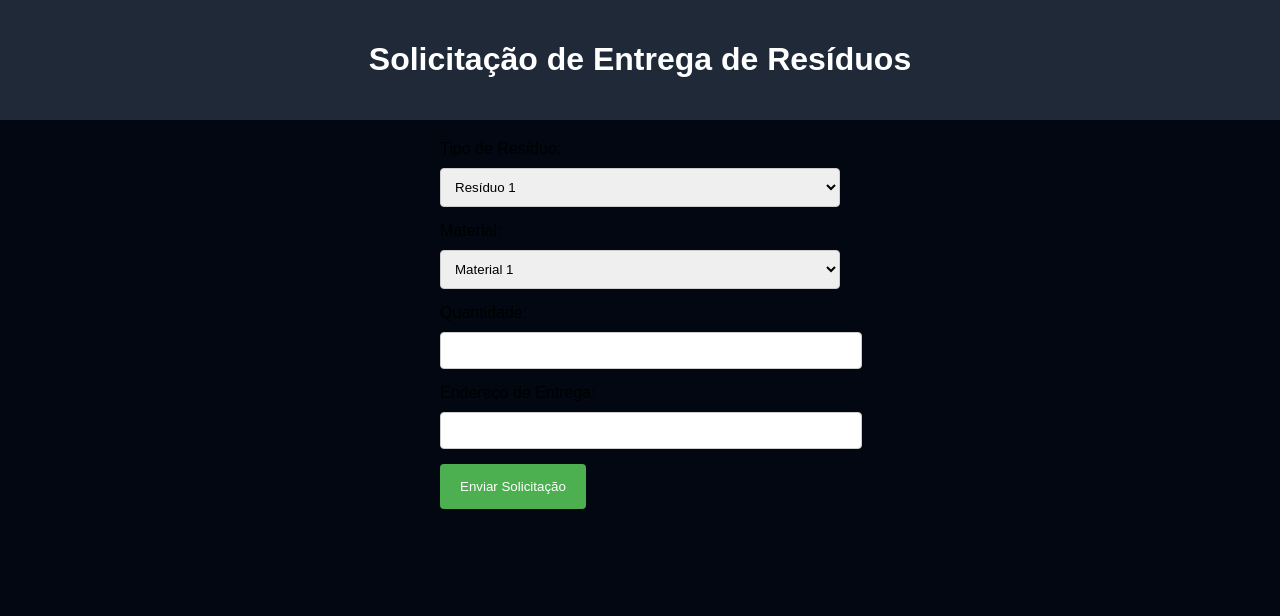
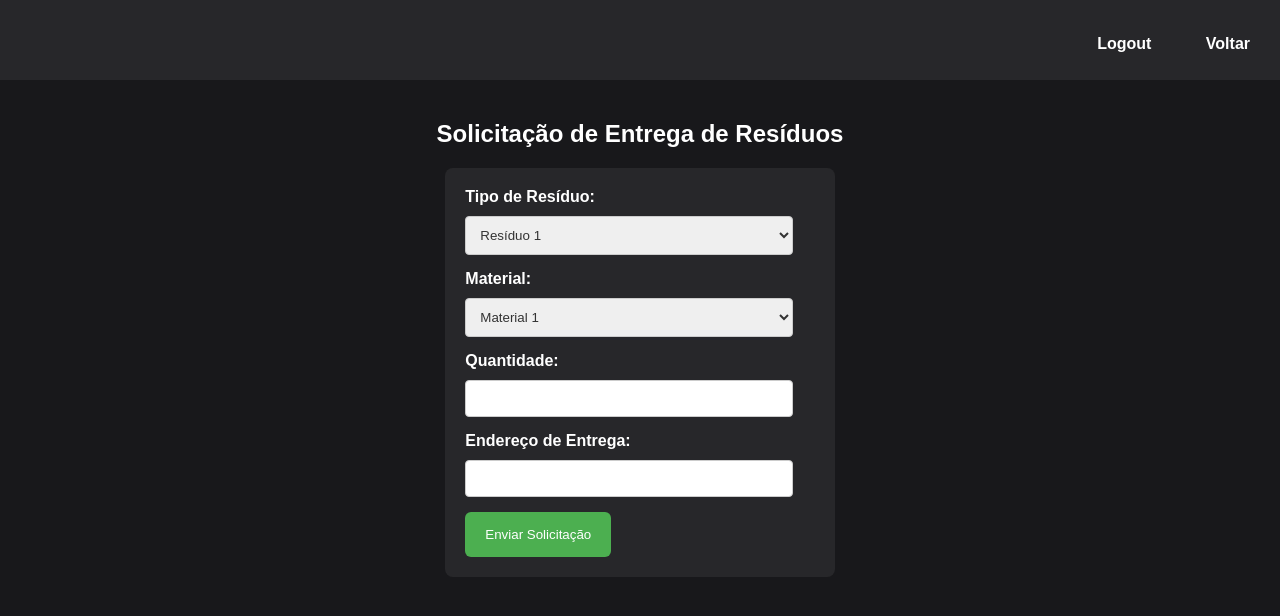
Before and after one commit to LuscaCid/echotech-frontend, a website: page Pagina solitacao.html in a window 1280 px wide. Drawn offline with Linux system fonts and the light colour scheme.

Commit message:
criei a pagina de solicitacao de residuos, alterei ela estilizando e ajeitando algumas coisas necessarias para a melhoria do site

```diff
--- a/Pagina solitacao.html
+++ b/Pagina solitacao.html
@@ -2,32 +2,114 @@
 <html lang="pt-BR">
 <head>
     <link rel="stylesheet" href="./styles/paginasolicitacao.css">
+    <link rel="stylesheet" href="./styles/constants.css">
     <meta charset="UTF-8">
     <meta name="viewport" content="width=device-width, initial-scale=1.0">
     <title>Solicitação de Entrega de Resíduos</title>
+    <style>
+        body {
+            font-family: Arial, sans-serif;
+            margin: 0;
+            padding: 0;
+            background-color: var(--gray-900);
+        }
+
+        header {
+            background-color: var(--gray-800);
+            color: #fff;
+            padding: 20px;
+            display: flex;
+            justify-content: flex-start; /* Ajusta os botões para o lado esquerdo */
+        }
+
+        header button {
+            margin-right: 10px; /* Adiciona um espaço entre os botões */
+            background: none;
+            border: none;
+            color: #fff;
+            cursor: pointer;
+        }
+
+        main {
+            padding: 20px;
+        }
+
+        .input-container {
+            background-color: var(--gray-800);
+            padding: 20px;
+            border-radius: 8px;
+            width: fit-content;
+            margin: 0 auto 20px;
+        }
+
+        form {
+            margin: 0;
+        }
+
+        label {
+            display: block;
+            margin-bottom: 10px;
+            color: #fff;
+        }
+
+        input[type="text"],
+        select {
+            width: calc(100% - 22px);
+            padding: 10px;
+            margin-bottom: 15px;
+            border: 1px solid #ccc;
+            border-radius: 4px;
+            color: #333;
+            box-sizing: border-box;
+        }
+
+        select {
+            width: calc(100% - 22px);
+        }
+
+        button[type="submit"] {
+            background-color: #4CAF50;
+            color: white;
+            padding: 15px 20px;
+            border: none;
+            border-radius: 6px;
+            cursor: pointer;
+        }
+
+        button[type="submit"]:hover {
+            background-color: #45a049;
+        }
+
+        h2 {
+            color: #fff;
+            text-align: center;
+        }
+    </style>
 </head>
 <body>
     <header>
-        <h1>Solicitação de Entrega de Resíduos</h1>
+        <div>
+            <button>Logout</button>
+            <button>Voltar</button>
+        </div>
     </header>
 
     <main>
+        <h2>Solicitação de Entrega de Resíduos</h2>
+        <div class="input-container">
             <form action="processamento.php" method="post">
                 <label for="tipo_residuo">Tipo de Resíduo:</label>
                 <select id="tipo_residuo" name="tipo_residuo">
                     <option value="residuo1">Resíduo 1</option>
                     <option value="residuo2">Resíduo 2</option>
                     <option value="residuo3">Resíduo 3</option>
-                <!-- Adicione mais opções conforme necessário -->
                 </select>
 
-            <form action="processamento.php" method="post">
-                <label for="tipo_residuo">Material:</label>
-                <select id="tipo_residuo" name="tipo_residuo">
+                <label for="material">Material:</label>
+                <select id="material" name="material">
                     <option value="residuo1">Material 1</option>
                     <option value="residuo2">Material 2</option>
                     <option value="residuo3">Material 3</option>
-                    <!-- Adicione mais opções conforme necessário -->
                 </select>
 
                 <label for="quantidade">Quantidade:</label>
@@ -38,6 +120,7 @@
 
                 <button type="submit">Enviar Solicitação</button>
             </form>
+        </div>
     </main>
 </body>
 </html>
--- a/styles/paginasolicitacao.css
+++ b/styles/paginasolicitacao.css
@@ -2,37 +2,55 @@ body {
     font-family: Arial, sans-serif;
     margin: 0;
     padding: 0;
-    background-color:#030712;
+    background-color: var(--gray-900);
+    overflow-x: hidden; /* Remove a barra de rolagem horizontal */
 }
 
 header {
-    background-color:#1f2937;
+    background-color: var(--gray-800);
     color: #fff;
     padding: 20px;
     text-align: center;
+}
+
+h2 {
+    color: #fff; /* Cor do texto */
+    text-align: center; /* Centralizar o texto */
+    font-weight: bold; /* Adiciona negrito */
 }
 
 main {
     padding: 20px;
 }
 
+.input-container {
+    background-color: var(--gray-800); /* Cor de fundo da caixa */
+    padding: 30px; /* Aumenta o preenchimento para aumentar o tamanho da caixa */
+    border-radius: 8px; /* Borda arredondada */
+    width: fit-content; /* Define a largura da caixa para se ajustar ao conteúdo */
+    margin: 0 auto 20px; /* Centraliza a caixa horizontalmente e adiciona margem na parte inferior */
+}
+
 form {
-    max-width: 400px;
-    margin: 0 auto;
+    margin: 0;
 }
 
 label {
     display: block;
     margin-bottom: 10px;
+    color: #fff; /* Cor do texto da etiqueta */
+    font-weight: bold; /* Adiciona negrito */
 }
 
 input[type="text"],
 select {
-    width: 100%;
+    width: calc(100% - 22px); /* Largura dos campos de entrada e selects considerando o padding */
     padding: 10px;
     margin-bottom: 15px;
     border: 1px solid #ccc;
     border-radius: 4px;
+    color: #333; /* Cor do texto dos campos de entrada e selects */
+    box-sizing: border-box; /* Garante que a largura inclua o preenchimento e a borda */
 }
 
 button {
@@ -40,10 +58,25 @@ button {
     color: white;
     padding: 15px 20px;
     border: none;
-    border-radius: 4px;
+    border-radius: 6px;
     cursor: pointer;
 }
 
 button:hover {
     background-color: #45a049;
 }
+
+header {
+    height: 40px;
+    position: relative;
+}
+
+header div {
+    position: absolute;
+    right: 0;
+}
+
+header div button {
+    font-weight: bold;
+    font-size: 16px;
+}
--- /dev/null
+++ b/styles/style.css
@@ -0,0 +1,49 @@
+body {
+    font-family: Arial, sans-serif;
+    margin: 0;
+    padding: 0;
+}
+
+header {
+    background-color: #333;
+    color: #fff;
+    padding: 20px;
+    text-align: center;
+
+}
+
+main {
+    padding: 20px;
+}
+
+form {
+    max-width: 400px;
+    margin: 0 auto;
+}
+
+label {
+    display: block;
+    margin-bottom: 10px;
+}
+
+input[type="text"],
+select {
+    width: 100%;
+    padding: 10px;
+    margin-bottom: 15px;
+    border: 1px solid #ccc;
+    border-radius: 4px;
+}
+
+button {
+    background-color: #4CAF50;
+    color: white;
+    padding: 15px 20px;
+    border: none;
+    border-radius: 4px;
+    cursor: pointer;
+}
+
+button:hover {
+    background-color: #45a049;
+}
```
Lines whose indentation alone changed are shown as unchanged.
